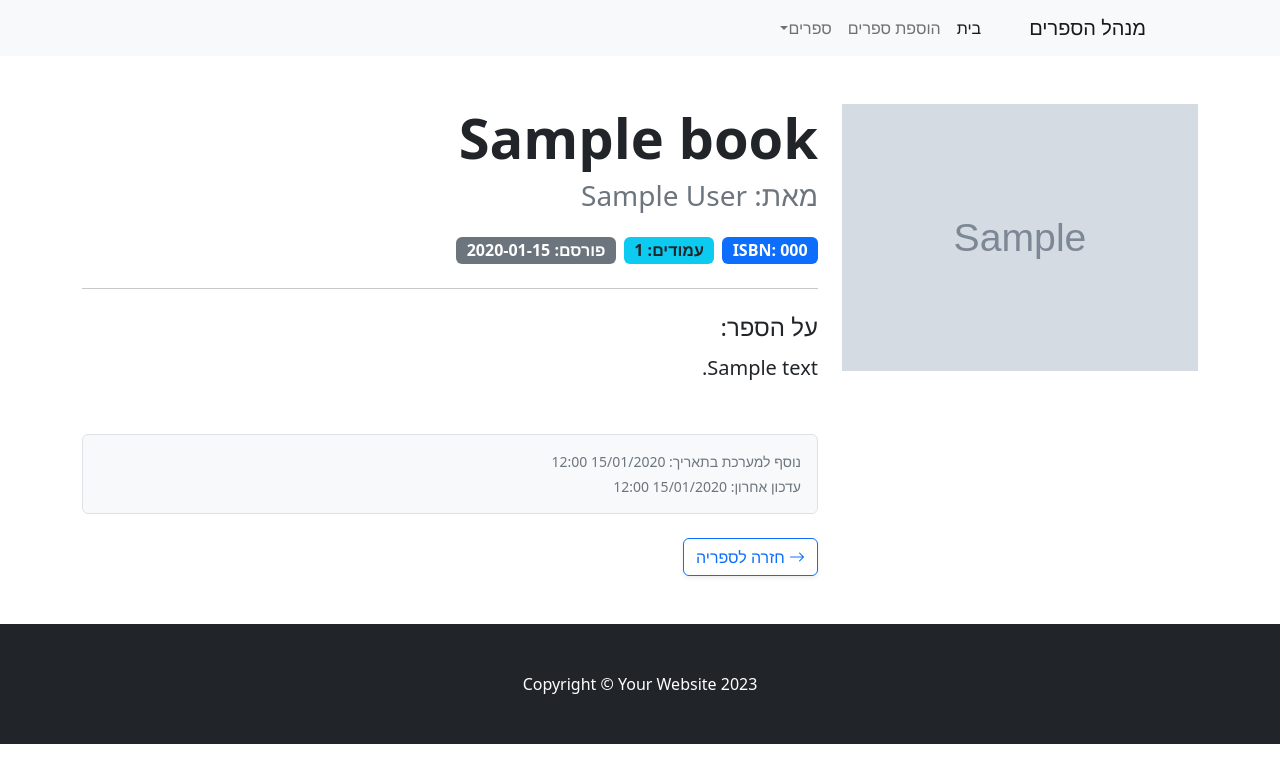
After one commit to YoniPel/SmartLibraryManager, a Django app: page /book_view/1/1 in a window 1280 px wide. The commit adds this page. Shown: the top 783 px of the page. Run offline with Django 5.2, Linux system fonts and the light colour scheme; tables that the repository leaves empty hold one stand-in row (values such as "Sample post"); grey boxes marked "Sample" are stand-in pictures; some libraries are stand-ins or nearby versions.

Commit message:
adding basic details page for every page

```diff
--- /dev/null
+++ b/catalog/templates/catalog/book_page.html
@@ -0,0 +1,45 @@
+{% extends "catalog/index.html" %}
+{% load static %}
+{% block content %}
+<div class="container mt-5">
+    <div class="row">
+        <div class="col-md-4 mb-4">
+
+            {% if book.cover_image is not None %}
+                <img class="card-img-top" src="{{ book.cover_image }}" style="width: 100%;" alt="{{ book.title }}" />
+            {% else %}
+                <img class="card-img-top" src="{% static 'catalog/assets/placeholder_image.jpg' %}" style="width: 100%;" alt="{{ book.title }}" />
+            {% endif %}
+        </div>
+
+        <div class="col-md-8">
+            <h1 class="display-4 fw-bold mb-2">{{ book.title }}</h1>
+            <h3 class="text-muted mb-4">מאת: {{ book.author }}</h3>
+
+            <div class="d-flex flex-wrap gap-2 mb-4">
+                <span class="badge bg-primary fs-6">ISBN: {{ book.isbn|default:"לא ידוע" }}</span>
+                <span class="badge bg-info text-dark fs-6">עמודים: {{ book.page_count|default:"0" }}</span>
+                <span class="badge bg-secondary fs-6">פורסם: {{ book.published_date|default:"תאריך לא ידוע" }}</span>
+            </div>
+
+            <hr>
+
+            <h4 class="mt-4">על הספר:</h4>
+            <p class="lead text-break" style="line-height: 1.8;">
+                {{ book.description|default:"אין תיאור זמין עבור ספר זה."|safe }}
+            </p>
+
+            <div class="mt-5 p-3 bg-light rounded border">
+                <p class="mb-1 text-muted small">נוסף למערכת בתאריך: {{ book.date_added_to_db|date:"d/m/Y H:i" }}</p>
+                <p class="mb-0 text-muted small">עדכון אחרון: {{ book.last_modified|date:"d/m/Y H:i" }}</p>
+            </div>
+
+            <div class="mt-4 mb-5">
+                <a href="{% url 'home' %}" class="btn btn-outline-primary shadow-sm">
+                    <i class="bi bi-arrow-right"></i> חזרה לספריה
+                </a>
+            </div>
+        </div>
+    </div>
+</div>
+{% endblock content %}
--- a/catalog/templates/catalog/home.html
+++ b/catalog/templates/catalog/home.html
@@ -34,7 +34,7 @@
                     </div>
                     <!-- Product actions-->
                     <div class="card-footer p-4 pt-0 border-top-0 bg-transparent">
-                        <div class="text-center"><a class="btn btn-outline-dark mt-auto" href="#">פרטים</a></div>
+                        <div class="text-center"><a class="btn btn-outline-dark mt-auto" href="{% url 'book_view' book.id book.title %}">פרטים</a></div>
                     </div>
                 </div>
             </div>
@@ -48,9 +48,9 @@
                     <p class="lead text-muted">לא הצלחנו למצוא תוצאות עבור "{{ request.GET.search }}".</p>
                     <div class="mt-4">
                         <a href="{% url 'home' %}" class="btn btn-primary">חזרה לרשימה המלאה</a>
+                    </div>
                 </div>
-        </div>
-    </div>
+            </div>
             {% endfor %}
         </div>
     </div>
--- a/catalog/views.py
+++ b/catalog/views.py
@@ -3,11 +3,11 @@ from . import forms
 from . import services
 from django.contrib import messages
 from django.views import View
-from django.core.paginator import Paginator
 from . import models
 from django.conf import settings
 from django.db.models import Q
 from django.views.generic import ListView
+from django.shortcuts import get_object_or_404
 
 
 class Home(ListView):
@@ -94,3 +94,10 @@ class AddBookView(View):
         new_book.save()
         messages.success(request, f'הספר {new_book.title} נשמר בהצלחה! ')
         return True
+
+
+def book_page(request, pk, book_name):
+    book = get_object_or_404(models.Book, pk=pk)
+    return render(request, 'catalog/book_page.html', context={
+        'book': book
+    })
--- a/smart_library/urls.py
+++ b/smart_library/urls.py
@@ -16,10 +16,11 @@ Including another URLconf
 """
 from django.contrib import admin
 from django.urls import path
-from catalog.views import Home, AddBookView
+from catalog.views import Home, AddBookView, book_page
 
 urlpatterns = [
     path("admin/", admin.site.urls),
     path('', Home.as_view(), name='home'),
-    path('add_book/', AddBookView.as_view(), name='add_book')
+    path('add_book/', AddBookView.as_view(), name='add_book'),
+    path('book_view/<int:pk>/<str:book_name>', book_page, name='book_view')
 ]
```
